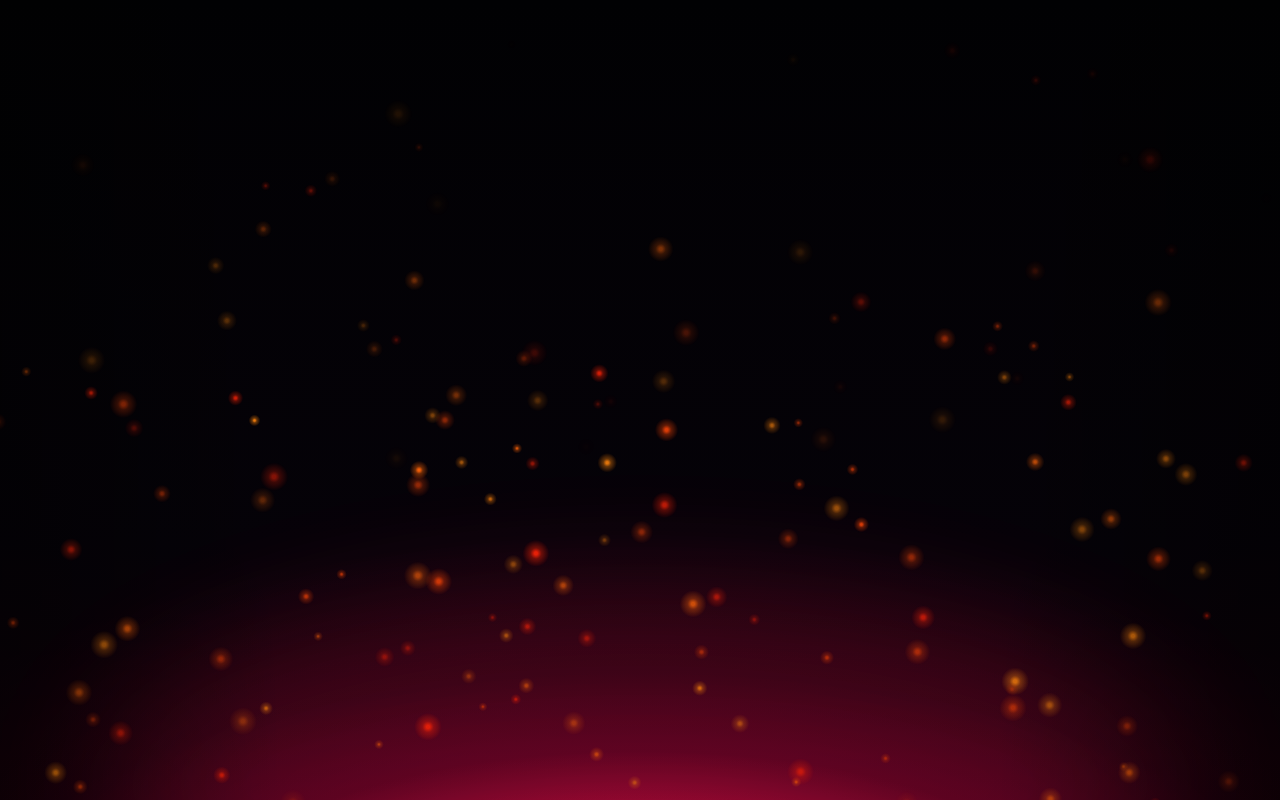
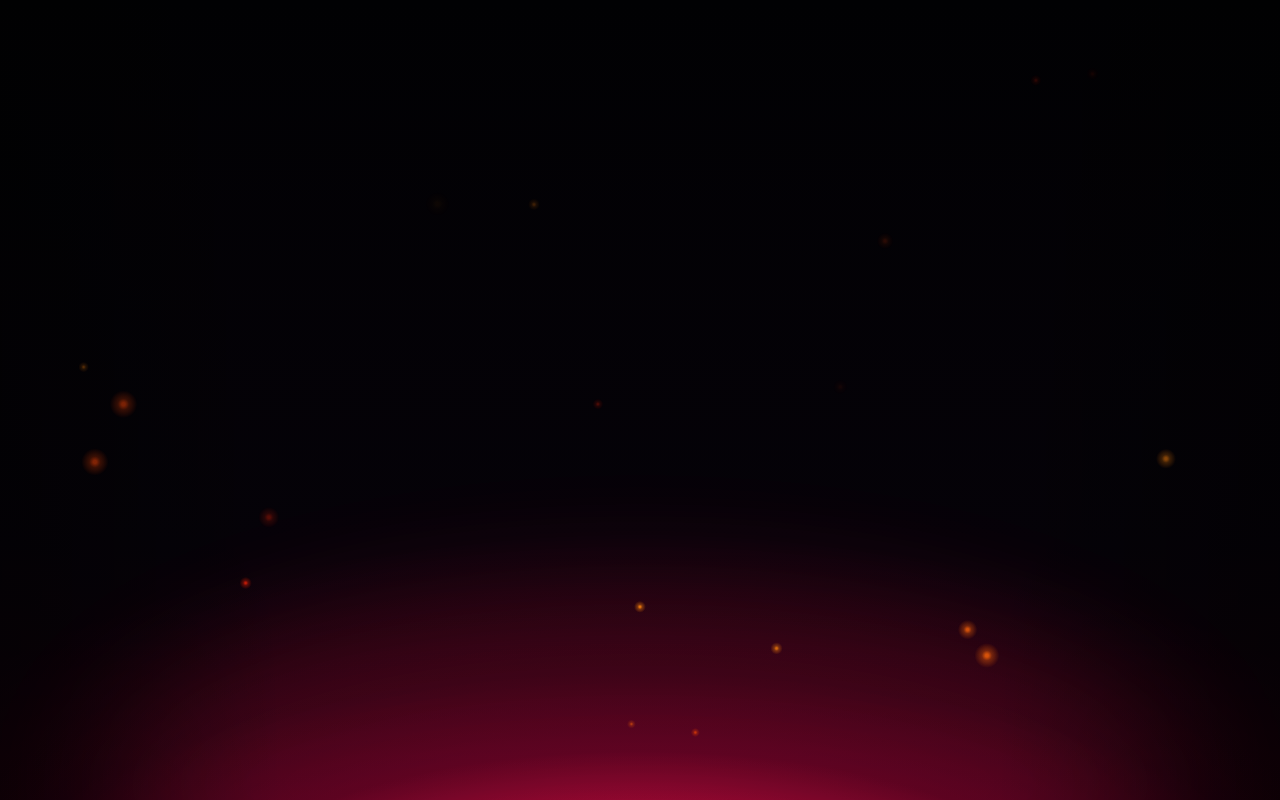
Before and after one commit to alvordsai/Aquelarre--al-salir-de-clase-, a plain HTML site: page index.html in a window 1280 px wide. Drawn offline with Linux system fonts and the light colour scheme.

Commit message:
Greatly reduce ember density to 12–30 particles

```diff
--- a/index.html
+++ b/index.html
@@ -184,7 +184,7 @@
         canvas.height = Math.max(1, Math.floor(height * dpr));
         ctx.setTransform(dpr, 0, 0, dpr, 0, 0);
         // Limita la cantidad para mantener una animación fluida en móviles.
-        const target = Math.max(65, Math.min(220, Math.round(width * height / 6500)));
+        const target = Math.max(12, Math.min(30, Math.round(width * height / 50000)));
         particles.length = 0;
         for (let i = 0; i < target; i++) particles.push(new Ember());
         if (!reducedMotion.matches) render();
```
